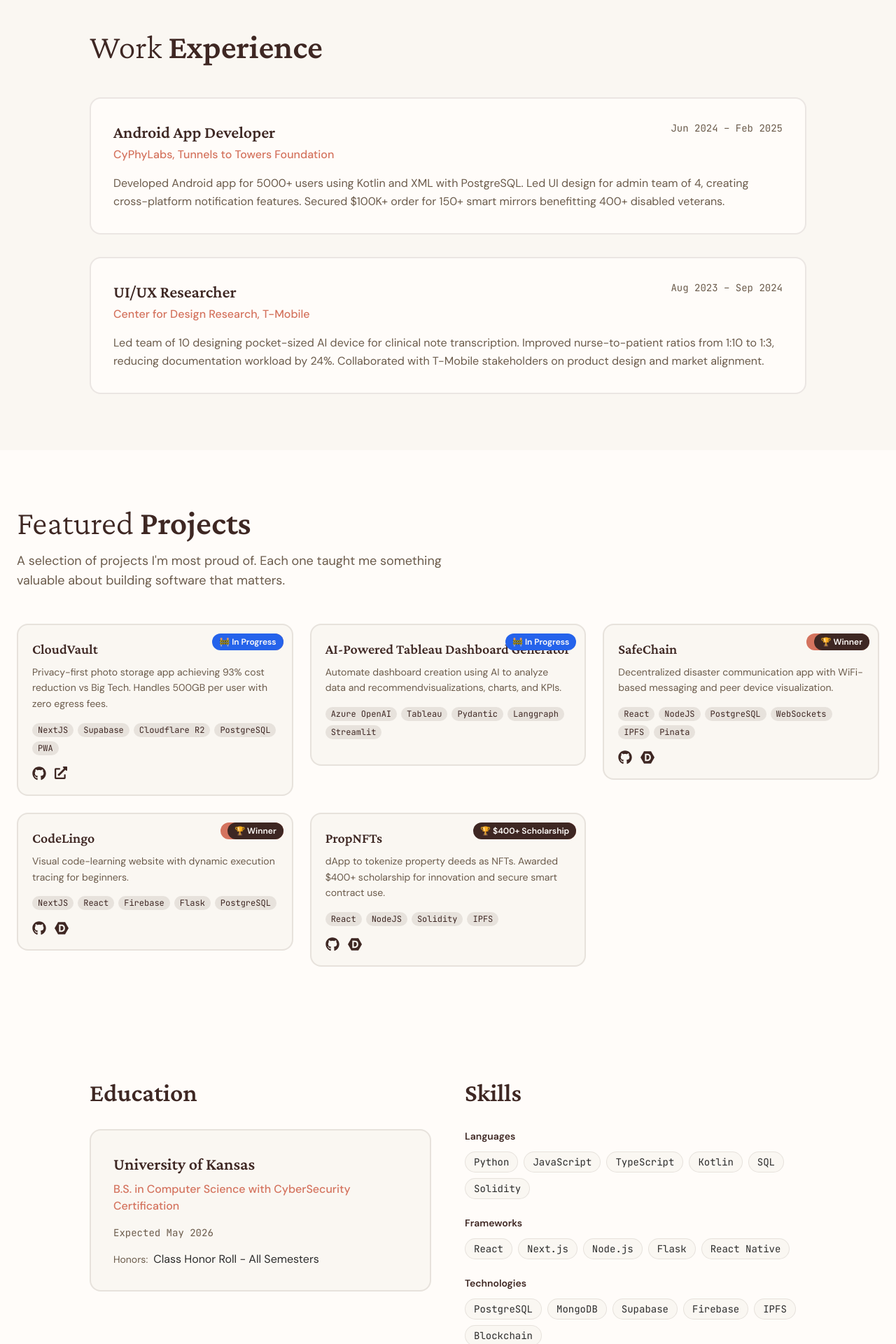
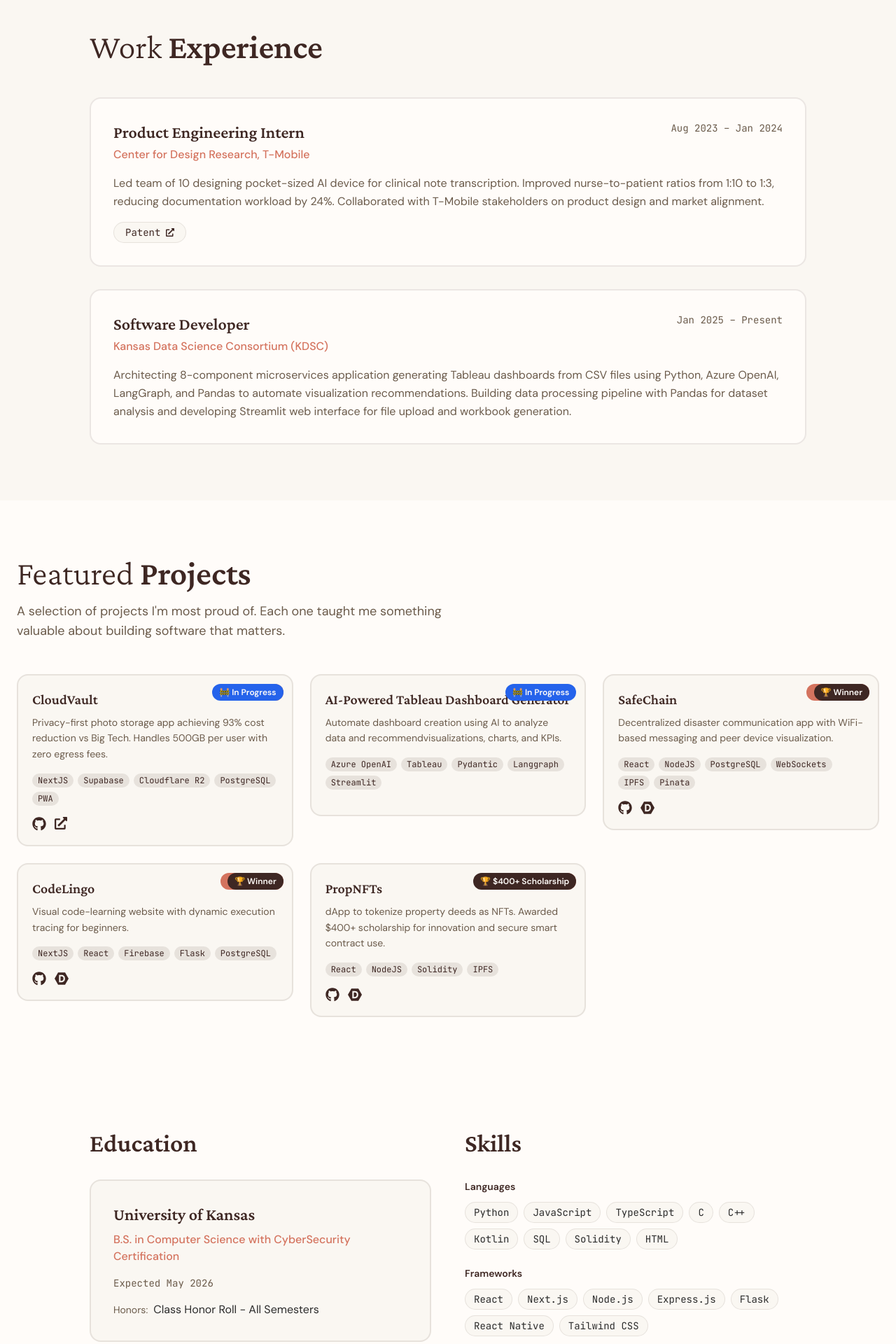
Before and after one commit to JayP04/portfolio, a Next.js app: page / in a window 1280 px wide. Shown: the part 840-2760 px from the top of the page at 70% size. Built offline with nearby package versions, Linux system fonts and the light colour scheme.

Commit message:
updated work experience and skills

```diff
--- a/app/page.tsx
+++ b/app/page.tsx
@@ -80,17 +80,26 @@ export default function Home() {
   // ];
 
   const experiences = [
+    // {
+    //   role: 'Android App Developer',
+    //   company: 'CyPhyLabs, Tunnels to Towers Foundation',
+    //   period: 'Jun 2024 – Feb 2025',
+    //   description: 'Developed Android app for 5000+ users using Kotlin and XML with PostgreSQL. Led UI design for admin team of 4, creating cross-platform notification features. Secured $100K+ order for 150+ smart mirrors benefitting 400+ disabled veterans.',
+    // },
     {
-      role: 'Android App Developer',
-      company: 'CyPhyLabs, Tunnels to Towers Foundation',
-      period: 'Jun 2024 – Feb 2025',
-      description: 'Developed Android app for 5000+ users using Kotlin and XML with PostgreSQL. Led UI design for admin team of 4, creating cross-platform notification features. Secured $100K+ order for 150+ smart mirrors benefitting 400+ disabled veterans.',
+      role: 'Product Engineering Intern',
+      company: 'Center for Design Research, T-Mobile',
+      period: 'Aug 2023 – Jan 2024',
+      description: 'Led team of 10 designing pocket-sized AI device for clinical note transcription. Improved nurse-to-patient ratios from 1:10 to 1:3, reducing documentation workload by 24%. Collaborated with T-Mobile stakeholders on product design and market alignment.',
+      achievements: [
+        { label: 'Patent', url: '/files/Patent.pdf' },
+      ],
     },
     {
-      role: 'UI/UX Researcher',
-      company: 'Center for Design Research, T-Mobile',
-      period: 'Aug 2023 – Sep 2024',
-      description: 'Led team of 10 designing pocket-sized AI device for clinical note transcription. Improved nurse-to-patient ratios from 1:10 to 1:3, reducing documentation workload by 24%. Collaborated with T-Mobile stakeholders on product design and market alignment.',
+      role: 'Software Developer',
+      company: 'Kansas Data Science Consortium (KDSC)',
+      period: 'Jan 2025 – Present',
+      description: 'Architecting 8-component microservices application generating Tableau dashboards from CSV files using Python, Azure OpenAI, LangGraph, and Pandas to automate visualization recommendations. Building data processing pipeline with Pandas for dataset analysis and developing Streamlit web interface for file upload and workbook generation.',
     },
     // {
     //   role: 'Freelance Web Developer',
@@ -211,6 +220,22 @@ export default function Home() {
                   </span>
                 </div>
                 <p className="text-warm-gray leading-relaxed">{exp.description}</p>
+                {exp.achievements?.length ? (
+                  <div className="mt-4 flex flex-wrap gap-3">
+                    {exp.achievements.map((achievement) => (
+                      <a
+                        key={achievement.label}
+                        href={achievement.url}
+                        target="_blank"
+                        rel="noopener noreferrer"
+                        className="inline-flex items-center gap-2 rounded-full border border-coffee-900/10 bg-cream-100 px-4 py-1 text-sm font-mono text-coffee-900 transition-colors hover:text-terracotta-500"
+                      >
+                        {achievement.label}
+                        <FaExternalLinkAlt size={12} />
+                      </a>
+                    ))}
+                  </div>
+                ) : null}
               </motion.div>
             ))}
           </div>
@@ -312,7 +337,7 @@ export default function Home() {
                 <div>
                   <h4 className="text-sm font-semibold text-coffee-900 mb-3">Languages</h4>
                   <div className="flex flex-wrap gap-2">
-                    {['Python', 'JavaScript', 'TypeScript', 'Kotlin', 'SQL', 'Solidity'].map((skill) => (
+                    {['Python', 'JavaScript', 'TypeScript', 'C', 'C++', 'Kotlin', 'SQL', 'Solidity', 'HTML'].map((skill) => (
                       <span
                         key={skill}
                         className="px-3 py-1 bg-cream-100 border border-coffee-900/10 rounded-full text-sm font-mono"
@@ -325,7 +350,7 @@ export default function Home() {
                 <div>
                   <h4 className="text-sm font-semibold text-coffee-900 mb-3">Frameworks</h4>
                   <div className="flex flex-wrap gap-2">
-                    {['React', 'Next.js', 'Node.js', 'Flask', 'React Native'].map((skill) => (
+                    {['React', 'Next.js', 'Node.js', 'Express.js', 'Flask', 'React Native', 'Tailwind CSS'].map((skill) => (
                       <span
                         key={skill}
                         className="px-3 py-1 bg-cream-100 border border-coffee-900/10 rounded-full text-sm font-mono"
@@ -338,7 +363,7 @@ export default function Home() {
                 <div>
                   <h4 className="text-sm font-semibold text-coffee-900 mb-3">Technologies</h4>
                   <div className="flex flex-wrap gap-2">
-                    {['PostgreSQL', 'MongoDB', 'Supabase', 'Firebase', 'IPFS', 'Blockchain'].map((skill) => (
+                    {['PostgreSQL', 'MongoDB', 'Supabase', 'Firebase', 'IPFS', 'Blockchain', 'Vercel', 'Cloudflare R2', 'Azure OpenAI', 'Docker', 'Git', 'GitHub', 'Pandas', 'LangGraph', 'Pydantic', 'Streamlit', 'REST APIs', 'Agile/Scrum', 'CI/CD', 'pytest'].map((skill) => (
                       <span
                         key={skill}
                         className="px-3 py-1 bg-cream-100 border border-coffee-900/10 rounded-full text-sm font-mono"
```
